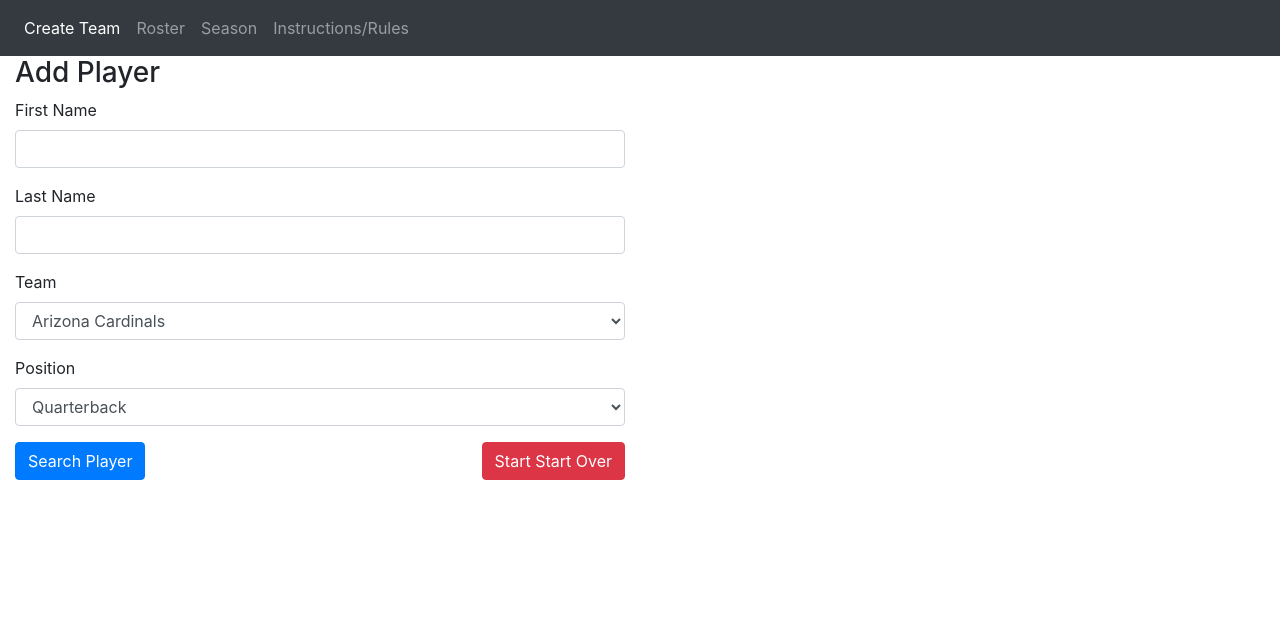
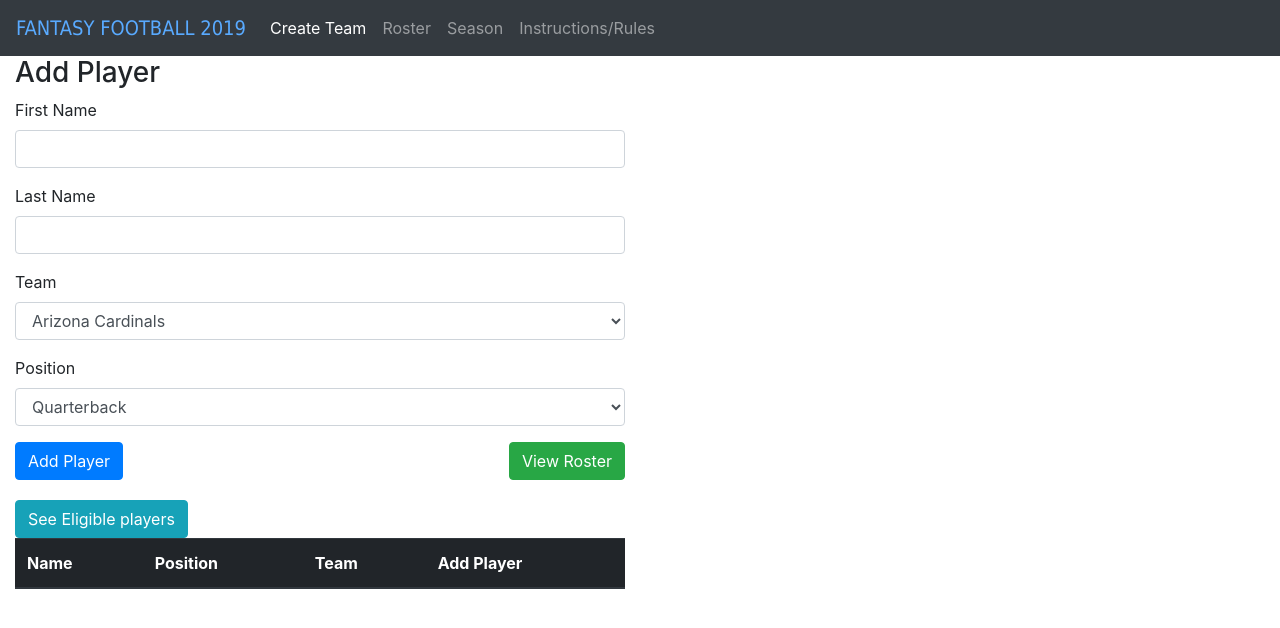
Before and after one commit to michaelbarnett17/FantasyFootball, a Flask app: page / in a window 1280 px wide. Shown: the top 628 px of the page. Run offline with Flask 2, Linux system fonts and the light colour scheme; lists and menus that the app fills with data are empty; some libraries are stand-ins or nearby versions.

Commit message:
Can now add and remove players from roster (by search box and by  list). Players images show up in roster.

```diff
--- a/application.py
+++ b/application.py
@@ -21,19 +21,52 @@ def instructions():
 def season():
     return render_template("season.html")
 
-@app.route("/roster")
-def roster():
-    return render_template("roster.html")
-
 @app.route("/signUp")
 def signUp():
     return render_template("signUp.html")
 
+
+@app.route("/eligiblePlayers")
+def eligiblePlayers():
+    conn = sqlite3.connect('football.db')
+    c = conn.cursor()
+
+    c.execute("""select playerid, firstName, lastName, position, team
+                from player2019
+                where team is not null
+                and team != ''
+                and position in ('QB', 'RB', 'WR', 'TE', 'K')
+                order by position""")
+    try:
+        eligiblePlayers = c.fetchall()
+        conn.close()
+        return render_template("createTeam.html", eligiblePlayers = eligiblePlayers)
+    except:
+        conn.close()
+        return render_template("createTeam.html", eligiblePlayers = eligiblePlayers)
+
+@app.route("/release")
+def release():
+    playerId = request.args.get("release")
+    conn = sqlite3.connect('football.db')
+    c = conn.cursor()
+    c.execute("""delete from fantasyteam
+                where playerid = ?"""
+                , (playerId,))
+    conn.commit()
+    conn.close()
+    return roster()
+
+@app.route("/roster")
+def roster():
+    conn = sqlite3.connect('football.db')
+    c = conn.cursor()
+    return getCurrentRoster(c, conn)
+
 @app.route("/addPlayer", methods=["GET", "POST"])
 def addPlayer():
-
-    firstName = request.args.get("firstName")
-    lastName = request.args.get("lastName")
+    firstName = request.args.get("firstName").strip()
+    lastName = request.args.get("lastName").strip()
     team = request.args.get("team")
     position = request.args.get("position")
 
@@ -47,12 +80,37 @@ def addPlayer():
                 and position = ?"""
                 , (firstName, lastName, team, position))
 
+    return tryToAddPlayerToRoster(c, conn)
+
+@app.route("/addPlayerFromList", methods=["GET", "POST"])
+def addPlayerFromList():
+    playerId = request.args.get("playerId")
+
+    conn = sqlite3.connect('football.db')
+    c = conn.cursor()
+    c.execute("""select playerid, position
+                from Player2019
+                where playerId = ?"""
+                , (playerId,))
+
+    return tryToAddPlayerToRoster(c, conn)
+
+def getCurrentRoster(c, conn):
+    c.execute("""select fantasyteam.playerid, firstName, lastName, position, team, photourl
+                from player2019
+                join fantasyteam
+                on player2019.playerid = fantasyTeam.playerid""")
+    try:
+        roster = c.fetchall()
+        conn.close()
+        return render_template("roster.html", roster = roster)
+    except:
+        conn.close()
+        return render_template("roster.html", roster = roster)
+
+def tryToAddPlayerToRoster(c, conn):
     try:
         player = c.fetchall()[0]
-
-        print(player)
-        print(player[0])
-        print(player[1])
 
         c.execute("""select count(position)
                     from player2019
@@ -62,17 +120,17 @@ def addPlayer():
                     , (player[1],))
 
         exisitingCount = c.fetchone()[0]
-        print("exisiting count for this pos is ", exisitingCount)
 
         if (exisitingCount == 0):
             c.execute("""insert into fantasyteam (playerid)
                         values (?)"""
                         , (player[0],))
             conn.commit()
-            return render_template("roster.html", player = player)
+            return getCurrentRoster(c, conn)
         else:
             player = ('You already have a ' + player[1],)
+            conn.close()
             return render_template("createTeam.html", player = player)
-
     except:
+        conn.close()
         return render_template("createTeam.html", player = None)
--- a/static/css/createTeam.css
+++ b/static/css/createTeam.css
@@ -22,7 +22,12 @@ body
     color: white;
 }
 
-.btn-danger
+.btn-info
+{
+    margin-top: 20px;
+}
+
+.btn-success
 {
     float: right;
 }
--- /dev/null
+++ b/static/css/layout.css
@@ -0,0 +1,4 @@
+#fantasyFootball
+{
+    color: #59aaff;
+    font-family: Tahoma;
--- a/static/js/season.js
+++ b/static/js/season.js
@@ -7,11 +7,7 @@ const rowBreak2 = 13;
 const finalWeek = 16;
 
 document.querySelector("#nextWeek").onclick = function () {
-    if (yearStarted == true) {
-        processWeek();
-    } else {
-        alert("You need to select a starting year before playing a game");
-    }
+    processWeek();
 };
 
 document.querySelector("#confirmYear").onclick = function () {
--- a/templates/createTeam.html
+++ b/templates/createTeam.html
@@ -69,12 +69,14 @@
               <option id="quarterBack" value="QB">Quarterback</option>
               <option id="runningBack" value="RB">Running Back</option>
               <option id="wideReceiver" value="WR">Wide Receiver</option>
+              <option id="tightEnd" value="TE">Tight End</option>
+              <option id="kicker" value="K">Kicker</option>
             </select>
           </div>
           <div class="row">
             <div class="col-md-12">
-              <button type="submit" id="addPlayer" name="addPlayer" formaction="/addPlayer" class="btn btn-primary">Search Player</button>
-              <button type="button" id="startOver" class="btn btn-danger">Start Start Over</button>
+              <button type="submit" id="addPlayer" name="addPlayer" formaction="/addPlayer" class="btn btn-primary">Add Player</button>
+              <button type="submit" id="addPlayer" name="addPlayer" formaction="/roster" class="btn btn-success">View Roster</button>
             </div>
           </div>
         </form>
@@ -89,6 +91,40 @@
         {% endif %}
       </div>
     </div>
+    <div class="row">
+      <div class="col-md-6">
+        <form>
+          <button type="submit" id="eligiblePlayers" name="eligiblePlayers" formaction="/eligiblePlayers" class="btn btn-info">See Eligible players</button>
+        </form>
+
+        <table class="table">
+          <thead class="thead-dark">
+            <tr>
+              <th scope="col">Name</th>
+              <th scope="col">Position</th>
+              <th scope="col">Team</th>
+              <th scope="col">Add Player</th>
+            </tr>
+          </thead>
+          <tbody>
+            {% for player in eligiblePlayers %}
+              <tr>
+                <td>{{ player[1] }} {{ player[2] }}</td>
+                <td>{{ player[3] }}</td>
+                <td>{{ player[4] }}</td>
+                <td>
+                  <form>
+                     <input type="hidden" name="playerId" value="{{ player[0] }}">
+                     <button type="submit" formaction="/addPlayerFromList" class="btn btn-primary">Add Player</button>
+                  </form>
+                </td>
+              </tr>
+            {% endfor %}
+          </tbody>
+        </table>
+
+      </div>
+    </div>
   </div>
 {% endblock %}
 
--- a/templates/layout.html
+++ b/templates/layout.html
@@ -9,12 +9,14 @@
     <!-- Optional CSS -->
     {% block stylesheet %}
     {% endblock %}
+    <link rel="stylesheet" type="text/css" href="{{ url_for('static', filename='css/layout.css') }}"/>
     {% block title %}
     {% endblock %}
   </head>
   <body>
     <nav class="navbar navbar-expand-sm navbar-dark bg-dark">
       <ul class="navbar-nav">
+        <a class="navbar-brand" href="{{ url_for('createTeam') }}" id="fantasyFootball">FANTASY FOOTBALL 2019</a>
         <!-- TODO: uncomment next 3 lines when users can login
         <li class="nav-item">
           <a class="nav-link" href="{{ url_for('index') }}" id="homeNav">Home</a>
```
Also changed, not shown: static/css/roster.css (+9 -0 lines), templates/roster.html (+44 -1 lines), templates/season.html (+2 -11 lines), football.db.
